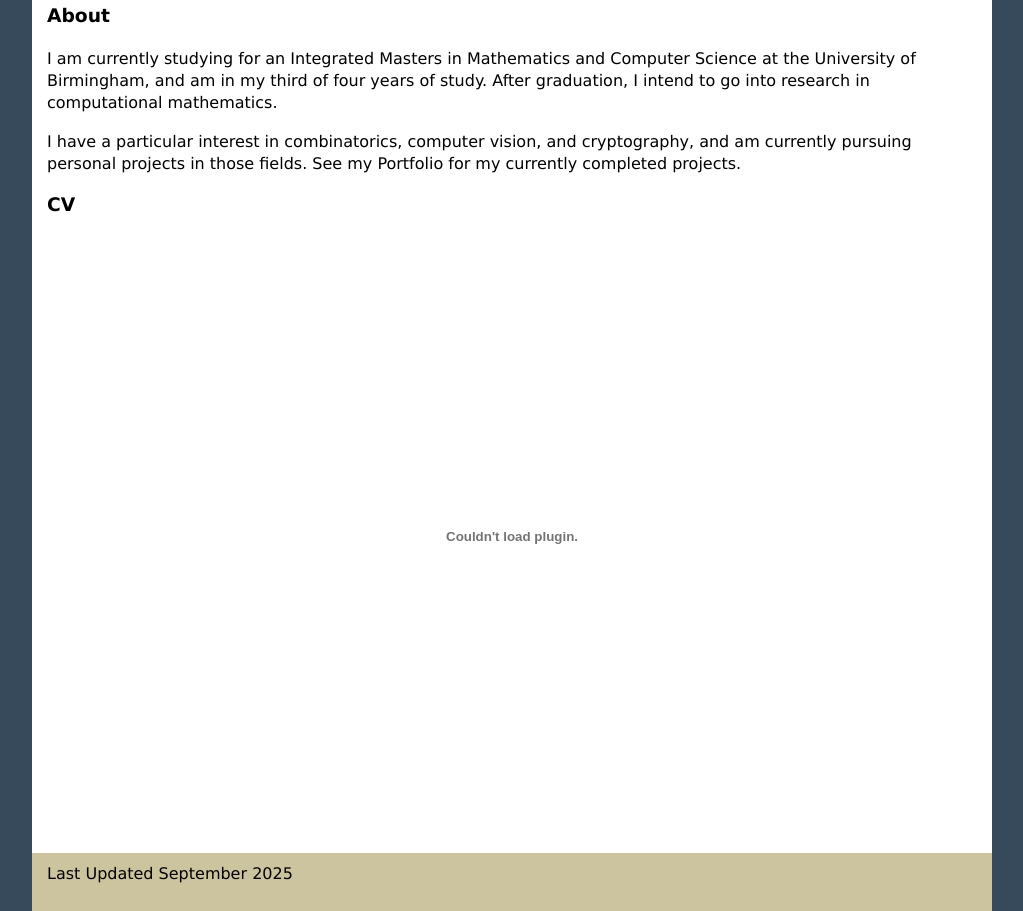
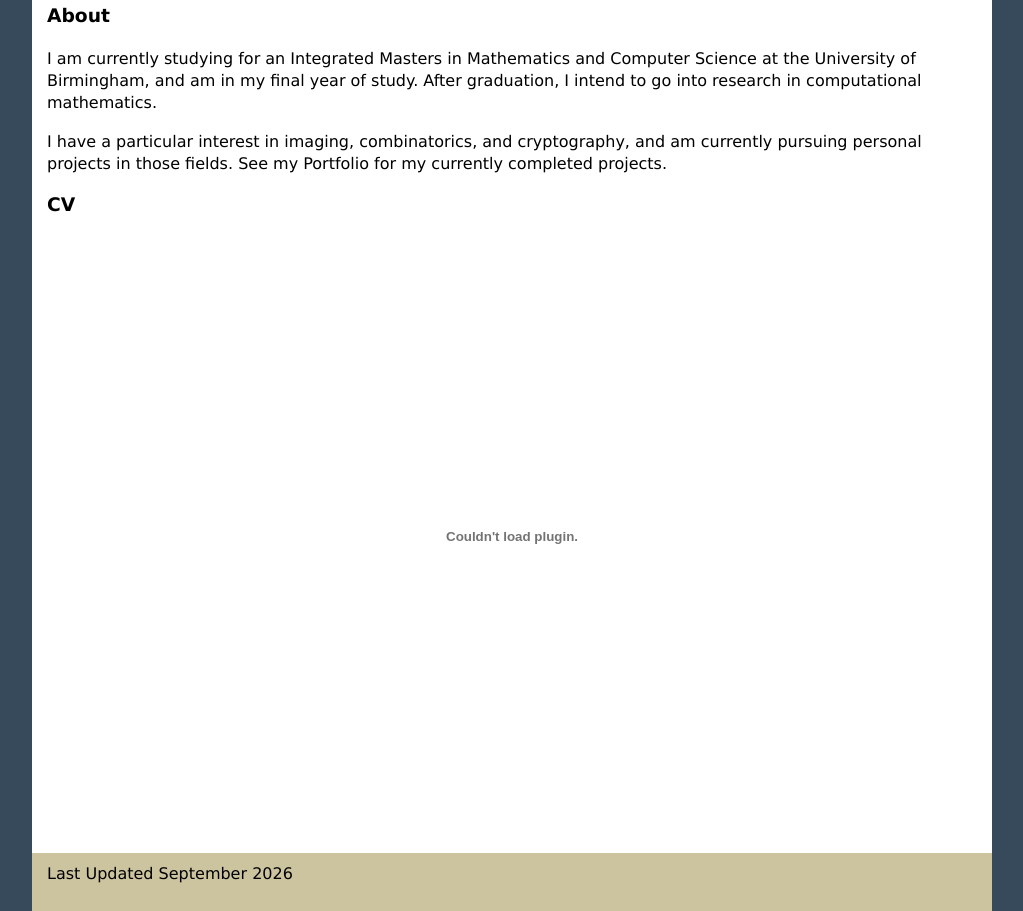
Before and after one commit to Peter-Laszcz/peter-laszcz.github.io, a plain HTML site: page index.html in a window 1280 px wide. Shown: the part 297-1208 px from the top of the page, without its empty margins (128-1151 px from the left). Drawn offline with Linux system fonts and the light colour scheme.

Commit message:
Update index.html

```diff
--- a/index.html
+++ b/index.html
@@ -130,15 +130,15 @@ a:hover, a:active, a:focus {
     <h1>Peter Laszcz</h1>
     <h2>M.Sci Mathematics and Computer Science Student</h2>
     <h3>About</h3>
-    <p>I am currently studying for an Integrated Masters in Mathematics and Computer Science at the University of Birmingham, and am in my third of four years of study. After graduation, I intend to go into research in computational mathematics.</p>
-    <p>I have a particular interest in combinatorics, computer vision, and cryptography, and am currently pursuing personal projects in those fields. See my Portfolio for my currently completed projects.</p>
+    <p>I am currently studying for an Integrated Masters in Mathematics and Computer Science at the University of Birmingham, and am in my final year of study. After graduation, I intend to go into research in computational mathematics.</p>
+    <p>I have a particular interest in imaging, combinatorics, and cryptography, and am currently pursuing personal projects in those fields. See my Portfolio for my currently completed projects.</p>
     <h3>CV</h3>
     <embed src="CV.pdf" width="960" height="600"
  type="application/pdf">
   </div>
 
   <div class="footer">
-    <p>Last Updated September 2025</p>
+    <p>Last Updated September 2026</p>
   </div>
 </div>
 </body>
```
